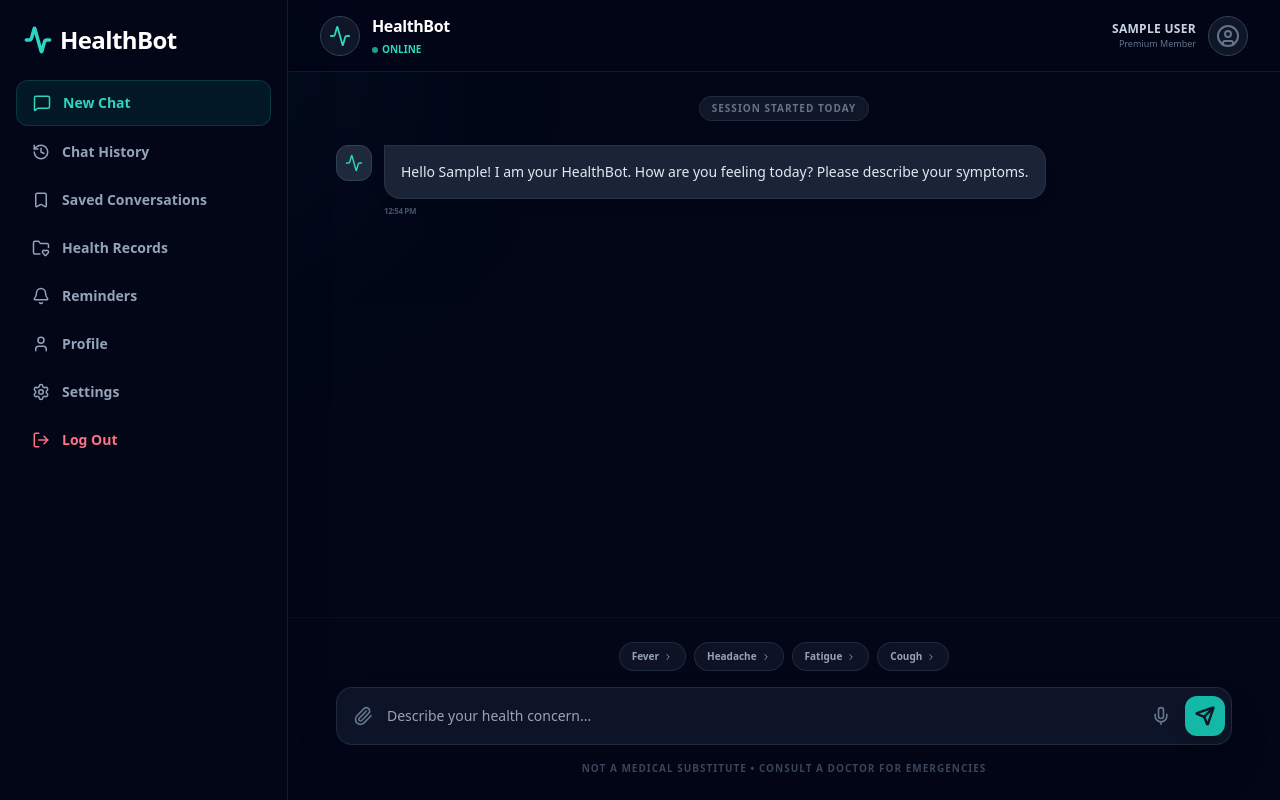
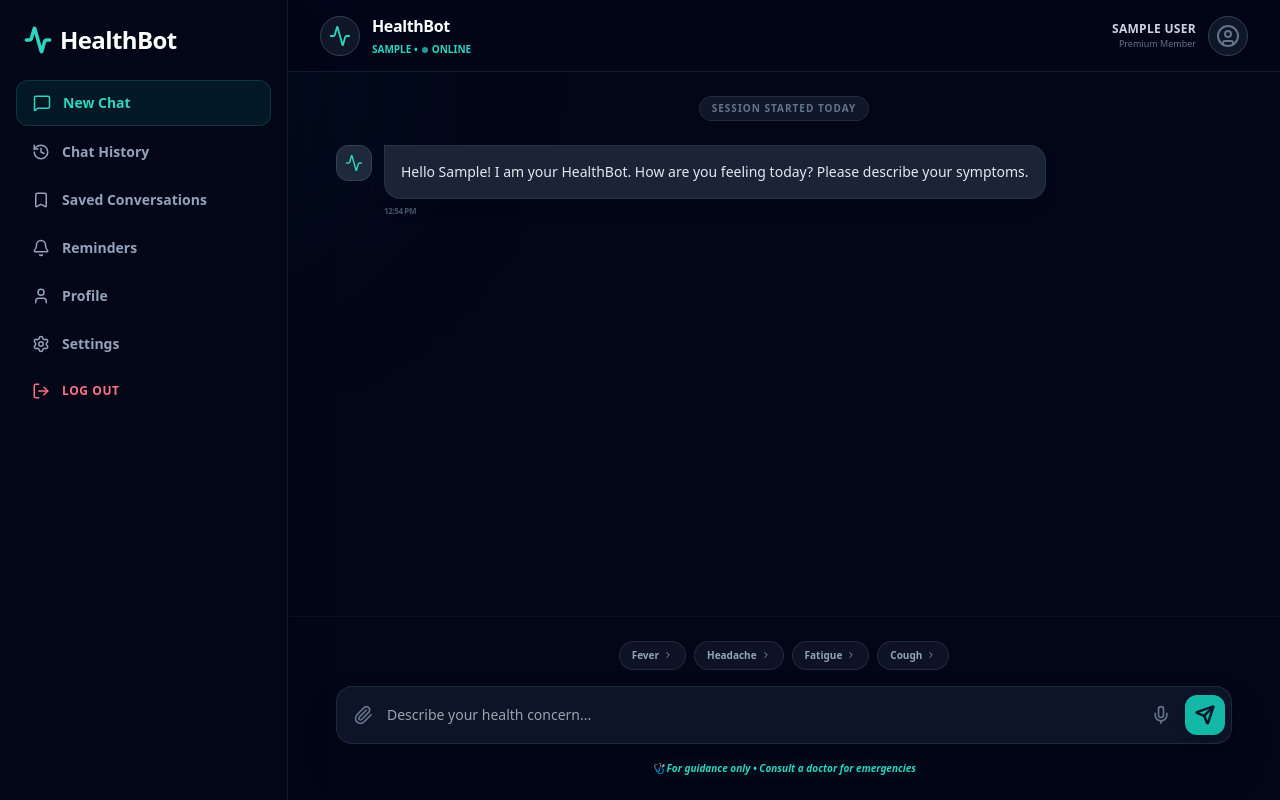
Before and after one commit to junaidnazeer/HealthBot-fullstack, a React (Create React App) app in the folder frontend/: page /chat in a window 1280 px wide. Built offline with nearby package versions, Linux system fonts and the light colour scheme; sample sign-in values are in the browser's storage.

Commit message:
Fix: resolved ESLint errors and updated header/disclaimer UI

```diff
--- a/frontend/src/pages/Chat.js
+++ b/frontend/src/pages/Chat.js
@@ -6,7 +6,6 @@ import {
   MessageSquare,
   History,
   Bookmark,
-  FolderHeart,
   Bell,
   User,
   Settings,
@@ -29,8 +28,10 @@ export default function Chat() {
   const bottomRef = useRef(null);
   const navigate = useNavigate();
 
+  // Safely get user data
   const user = JSON.parse(localStorage.getItem("user") || "{}");
   const token = localStorage.getItem("token");
+  const firstName = user.name ? user.name.trim().split(" ")[0] : "User";
 
   useEffect(() => {
     const now = new Date().toLocaleTimeString([], {
@@ -38,9 +39,7 @@ export default function Chat() {
       minute: "2-digit",
     });
 
-    // Greeting logic: Extract first name only
-    const firstName = user.name ? user.name.trim().split(" ")[0] : "User";
-
+    if (messages.length === 0) {
       setMessages([
         {
           id: "welcome",
@@ -49,10 +48,10 @@ export default function Chat() {
           time: now,
         },
       ]);
+    }
 
-    // Auto-hide sidebar on small screens
     if (window.innerWidth < 1024) setIsSidebarOpen(false);
-  }, [user.name]);
+  }, [firstName, messages.length]);
 
   useEffect(() => {
     bottomRef.current?.scrollIntoView({ behavior: "smooth" });
@@ -127,7 +126,6 @@ export default function Chat() {
         <SidebarBtn icon={MessageSquare} label="New Chat" active />
         <SidebarBtn icon={History} label="Chat History" />
         <SidebarBtn icon={Bookmark} label="Saved Conversations" />
-        <SidebarBtn icon={FolderHeart} label="Health Records" />
         <SidebarBtn icon={Bell} label="Reminders" />
         <SidebarBtn icon={User} label="Profile" />
         <SidebarBtn icon={Settings} label="Settings" />
@@ -136,9 +134,9 @@ export default function Chat() {
             localStorage.clear();
             navigate("/login");
           }}
-          className="w-full flex items-center gap-3 px-4 py-3 rounded-xl text-rose-400 mt-8 hover:bg-rose-500/10 transition-all font-bold"
+          className="w-full flex items-center gap-3 px-4 py-3 rounded-xl text-rose-400 mt-8 hover:bg-rose-500/10 transition-all font-bold uppercase tracking-wider text-xs"
         >
-          <LogOut size={18} /> <span className="text-sm">Log Out</span>
+          <LogOut size={18} /> <span>Log Out</span>
         </button>
       </nav>
     </div>
@@ -146,10 +144,8 @@ export default function Chat() {
 
   return (
     <div className="h-screen w-full bg-[#020617] text-slate-200 flex font-sans overflow-hidden relative">
-      {/* Background ambient glow */}
       <div className="absolute top-[-10%] left-[-10%] w-[40%] h-[40%] bg-teal-500/5 rounded-full blur-[120px] pointer-events-none" />
 
-      {/* Sidebar - Desktop and Mobile Overlay */}
       <div
         className={`fixed inset-y-0 left-0 z-[60] transform transition-transform duration-300 ease-in-out lg:relative lg:translate-x-0 ${isSidebarOpen ? "translate-x-0 w-72" : "-translate-x-full lg:w-0"}`}
       >
@@ -163,7 +159,6 @@ export default function Chat() {
       </div>
 
       <main className="flex-1 flex flex-col h-full relative z-10 overflow-hidden">
-        {/* HEADER - STICKY TOP */}
         <header className="sticky top-0 left-0 right-0 z-50 h-[72px] shrink-0 border-b border-slate-800/60 flex items-center justify-between px-4 lg:px-8 bg-[#020617]/80 backdrop-blur-md">
           <div className="flex items-center gap-3">
             <button
@@ -181,8 +176,9 @@ export default function Chat() {
                   HealthBot
                 </h3>
                 <p className="text-[10px] text-teal-400 font-bold uppercase mt-1 flex items-center gap-1">
+                  {firstName} •{" "}
                   <span className="w-1.5 h-1.5 bg-teal-400 rounded-full animate-pulse" />{" "}
-                  Online
+                  ONLINE
                 </p>
               </div>
             </div>
@@ -203,7 +199,6 @@ export default function Chat() {
           </div>
         </header>
 
-        {/* CHAT MESSAGES - SCROLLABLE AREA */}
         <div className="flex-1 overflow-y-auto px-4 lg:px-6 py-6 no-scrollbar bg-gradient-to-b from-transparent to-[#020617]/50">
           <div className="max-w-4xl mx-auto space-y-6">
             <div className="flex justify-center">
@@ -246,10 +241,10 @@ export default function Chat() {
                 <div className="w-9 h-9 rounded-xl bg-slate-800 border border-slate-700 flex items-center justify-center">
                   <Activity size={18} className="text-teal-400 opacity-50" />
                 </div>
-                <div className="bg-slate-800/40 p-4 rounded-2xl rounded-tl-none border border-slate-700/30 flex gap-1">
-                  <span className="w-1 h-1 bg-teal-400 rounded-full animate-bounce" />
-                  <span className="w-1 h-1 bg-teal-400 rounded-full animate-bounce [animation-delay:0.2s]" />
-                  <span className="w-1 h-1 bg-teal-400 rounded-full animate-bounce [animation-delay:0.4s]" />
+                <div className="bg-slate-800/40 p-4 rounded-2xl rounded-tl-none border border-slate-700/30 flex gap-1 items-center">
+                  <span className="w-1.5 h-1.5 bg-teal-400 rounded-full animate-bounce" />
+                  <span className="w-1.5 h-1.5 bg-teal-400 rounded-full animate-bounce [animation-delay:0.2s]" />
+                  <span className="w-1.5 h-1.5 bg-teal-400 rounded-full animate-bounce [animation-delay:0.4s]" />
                 </div>
               </div>
             )}
@@ -257,10 +252,8 @@ export default function Chat() {
           </div>
         </div>
 
-        {/* CHAT INPUT AREA */}
         <div className="p-4 lg:p-6 bg-[#020617] shrink-0 border-t border-slate-800/30">
           <div className="max-w-4xl mx-auto">
-            {/* Quick Symptom Chips */}
             <div className="flex flex-wrap justify-center gap-2 mb-4">
               {["Fever", "Headache", "Fatigue", "Cough"].map((symptom) => (
                 <button
@@ -273,7 +266,6 @@ export default function Chat() {
               ))}
             </div>
 
-            {/* Main Input Box */}
             <div className="bg-slate-900/90 border border-slate-700/50 rounded-2xl p-1.5 flex items-center gap-1 shadow-2xl focus-within:border-teal-500/40 transition-all">
               <button className="p-2.5 text-slate-500 hover:text-teal-400 transition-colors">
                 <Paperclip size={20} />
@@ -301,8 +293,8 @@ export default function Chat() {
               </button>
             </div>
 
-            <p className="mt-4 text-[9px] lg:text-[10px] text-slate-600 text-center uppercase tracking-widest font-bold opacity-80">
-              Not a medical substitute • Consult a doctor for emergencies
+            <p className="mt-4 text-[9px] lg:text-[10px] text-teal-400 font-bold text-center italic max-w-md mx-auto leading-relaxed drop-shadow-[0_0_8px_rgba(45,212,191,0.2)]">
+              🩺 For guidance only • Consult a doctor for emergencies
             </p>
           </div>
         </div>
```
Lines whose indentation alone changed are shown as unchanged.
